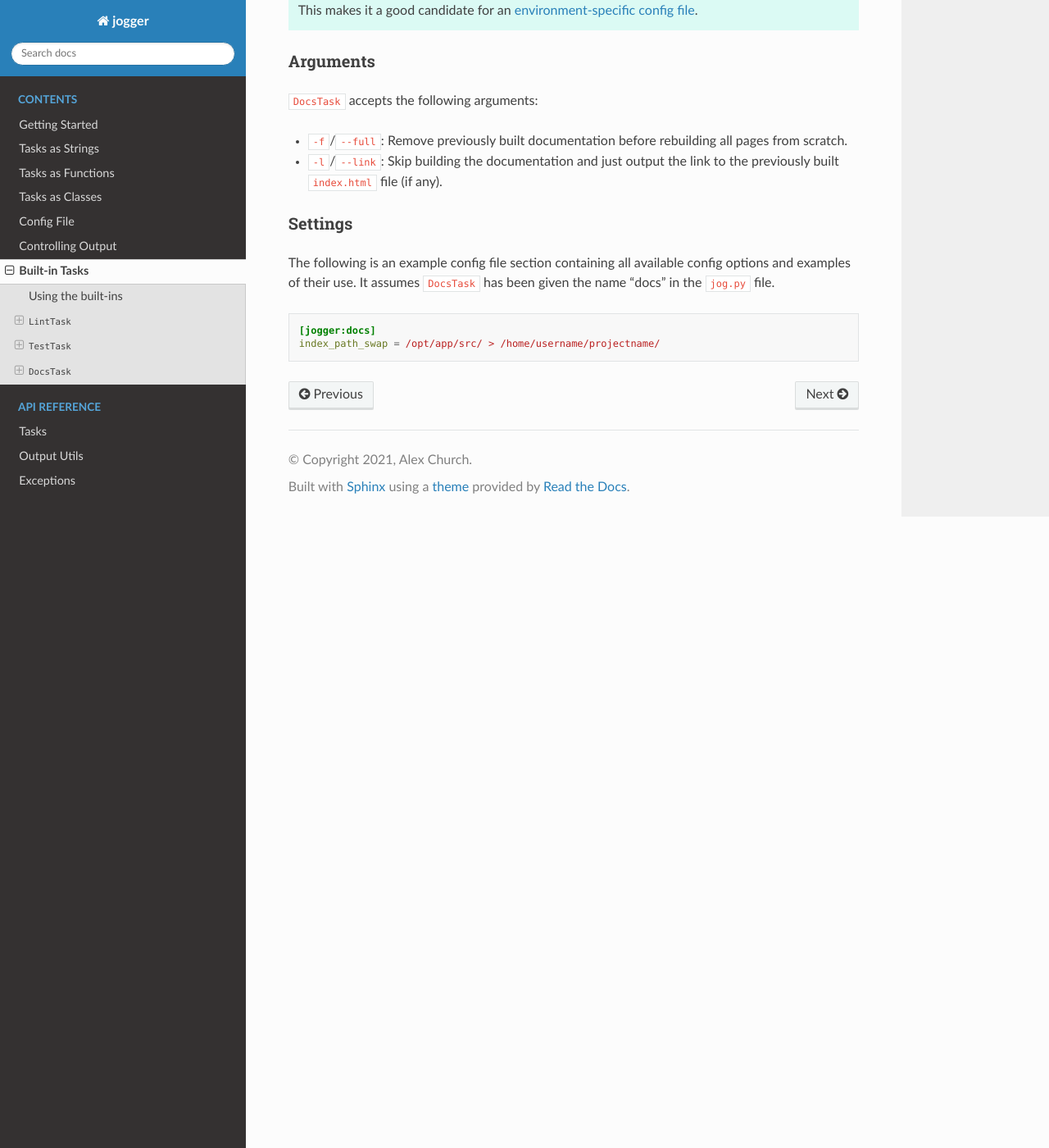
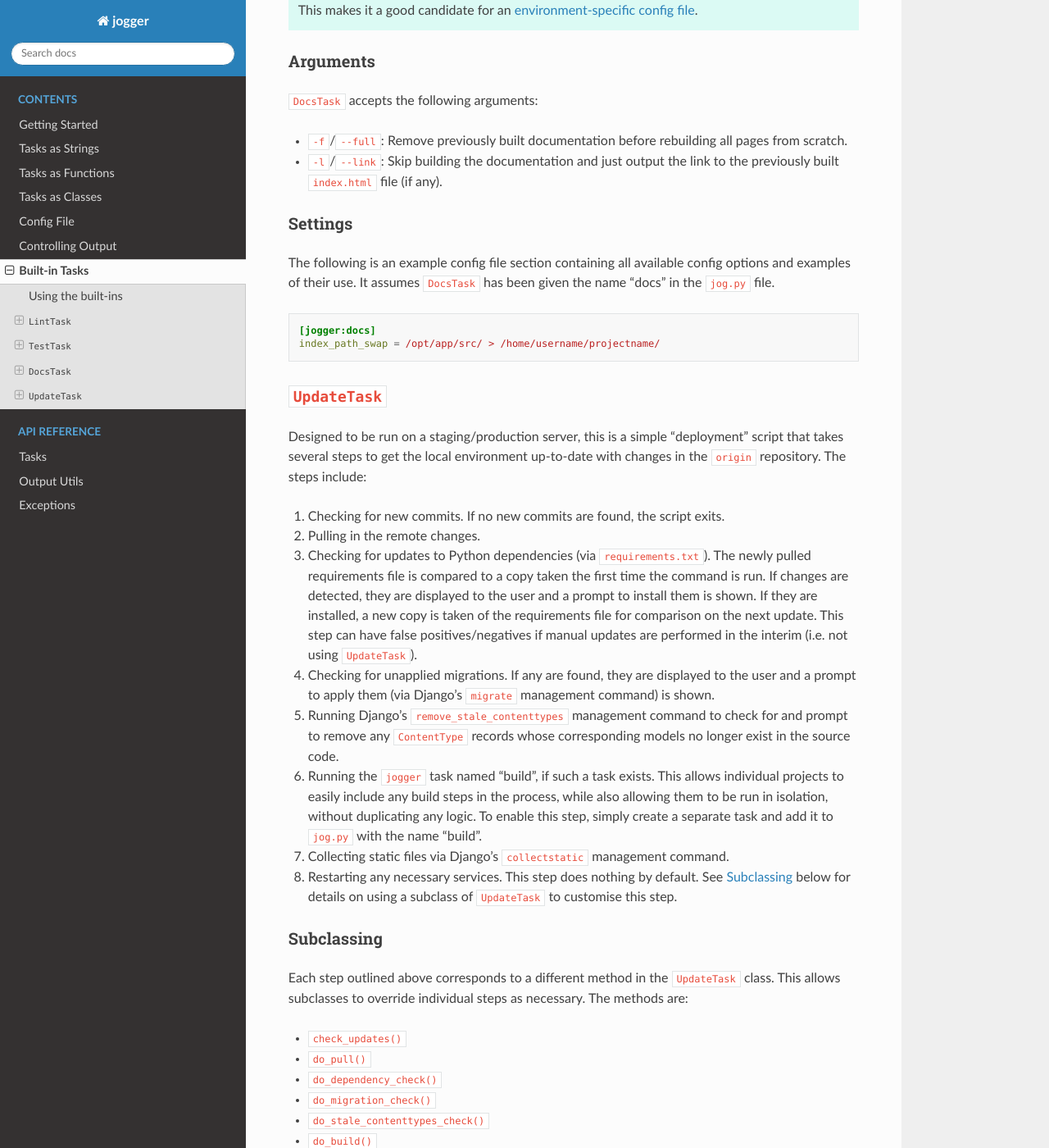
Before and after one commit to oogles/jog, a Sphinx documentation site: the page built from docs/topics/builtins.rst, in a window 1280 px wide and 1400 px high, scrolled down 6939 px. Shown: the whole window at 82% size. Built offline with Sphinx 7.4.7 and the Read the Docs theme 2.0.0, drawn with Linux system fonts in a browser that asks for light colours; some of the changed text lies outside the part shown.

Commit message:
Added documentation for UpdateTask.

```diff
--- a/docs/topics/builtins.rst
+++ b/docs/topics/builtins.rst
@@ -274,3 +274,76 @@ The following is an example config file section containing all available config
 
     [jogger:docs]
     index_path_swap = /opt/app/src/ > /home/username/projectname/
+
+
+``UpdateTask``
+==============
+
+Designed to be run on a staging/production server, this is a simple "deployment" script that takes several steps to get the local environment up-to-date with changes in the ``origin`` repository. The steps include:
+
+1. Checking for new commits. If no new commits are found, the script exits.
+2. Pulling in the remote changes.
+3. Checking for updates to Python dependencies (via ``requirements.txt``). The newly pulled requirements file is compared to a copy taken the first time the command is run. If changes are detected, they are displayed to the user and a prompt to install them is shown. If they are installed, a new copy is taken of the requirements file for comparison on the next update. This step can have false positives/negatives if manual updates are performed in the interim (i.e. not using ``UpdateTask``).
+4. Checking for unapplied migrations. If any are found, they are displayed to the user and a prompt to apply them (via Django's ``migrate`` management command) is shown.
+5. Running Django's ``remove_stale_contenttypes`` management command to check for and prompt to remove any ``ContentType`` records whose corresponding models no longer exist in the source code.
+6. Running the ``jogger`` task named "build", if such a task exists. This allows individual projects to easily include any build steps in the process, while also allowing them to be run in isolation, without duplicating any logic. To enable this step, simply create a separate task and add it to ``jog.py`` with the name "build".
+7. Collecting static files via Django's ``collectstatic`` management command.
+8. Restarting any necessary services. This step does nothing by default. See :ref:`builtins-update-subclassing` below for details on using a subclass of ``UpdateTask`` to customise this step.
+
+.. _builtins-update-subclassing:
+
+Subclassing
+-----------
+
+Each step outlined above corresponds to a different method in the ``UpdateTask`` class. This allows subclasses to override individual steps as necessary. The methods are:
+
+* ``check_updates()``
+* ``do_pull()``
+* ``do_dependency_check()``
+* ``do_migration_check()``
+* ``do_stale_contenttypes_check()``
+* ``do_build()``
+* ``do_collect_static()``
+* ``do_restart()``
+
+This is particularly important for the final step, restarting services, as it does nothing by default. The following example shows a subclass overriding ``do_restart()`` and restarting the `gunicorn <https://gunicorn.org/>`_ service using `supervisord <https://supervisord.org/>`_:
+
+.. code-block:: python
+
+    from jogger.tasks import TaskError, UpdateTask
+
+
+    class CustomUpdateTask(UpdateTask):
+
+        def do_restart(self):
+
+            self.stdout.write('Restarting gunicorn', style='label')
+            result = self.cli('supervisorctl restart gunicorn')
+
+            if result.returncode:
+                raise TaskError('Restart failed')
+
+    tasks = {
+        'update': CustomUpdateTask
+    }
+
+.. _builtins-update-noinput:
+
+Running without prompts
+-----------------------
+
+By default, ``UpdateTask`` prompts the user before proceeding in several situations, including:
+
+* When changes to Python dependencies are detected
+* When unapplied migrations are detected
+* When stale content types are detected
+* When collecting static files
+
+If running as part of a larger script, or in any kind of automated setting, such prompts are usually unwanted. The ``--no-input`` argument can be used to skip these prompts. In most cases, this has the same affect as answering "yes" to the prompt, i.e. continuing with the action. However, the check for stale content types is *skipped entirely* when ``--no-input`` is used. Due to the possibility of other records being deleted along with the obsolete ``ContentType`` records, and therefore the potential for unexpected data loss, this step is only run when a user can review and manually confirm that the stale content types should be removed.
+
+Arguments
+---------
+
+``UpdateTask`` accepts the following arguments:
+
+* ``--no-input``: Run without prompting the user for input. See :ref:`builtins-update-noinput`.
```
